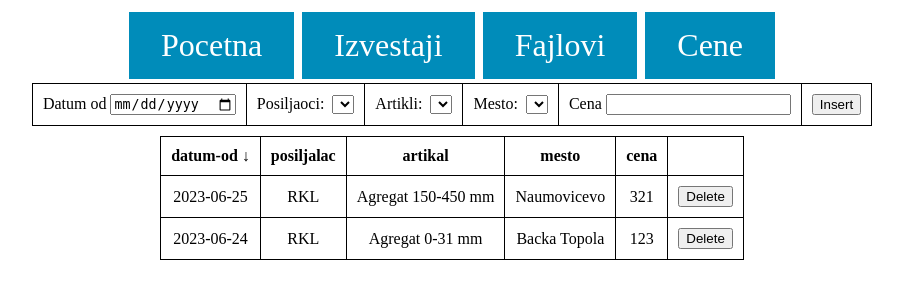
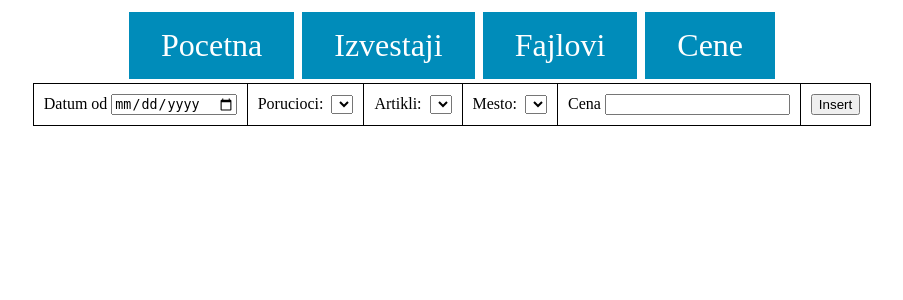
Before and after one commit to vidoje-zeljic/rkl, a Flask app: page /prices in a window 1280 px wide. Shown: the top 300 px of the page, without its empty margins (188-1091 px from the left). Run offline with Flask 3, Linux system fonts and the light colour scheme; lists and menus that the app fills with data are empty.

Commit message:
cena posiljalac -> porucilac

```diff
--- a/db.py
+++ b/db.py
@@ -72,7 +72,7 @@
             from cena c
             where
                 c.datum_od <= i.datum
-                and c.posiljalac = i.posiljalac
+                and c.porucilac = i.porucilac
                 and c.artikal = i.artikal
                 and c.mesto = i.mesto
             order by c.datum_od desc
@@ -174,7 +174,7 @@
     cur.execute("""
     INSERT INTO cena(
         'datum_od',
-        'posiljalac',
+        'porucilac',
         'artikal',
         'mesto',
         'cena'
--- a/main.py
+++ b/main.py
@@ -144,7 +144,7 @@
     if request.method == 'GET':
         return render_template('prices.html',
                                prices=db.pricesJson(),
-                               posiljaoci=db.posiljaoci(),
+                               porucioci=db.porucioci(),
                                artikli=db.artikli(),
                                mesta=db.mesta(),
                                )
--- a/resources/db/statements/create.sql
+++ b/resources/db/statements/create.sql
@@ -40,7 +40,7 @@
 (
     id         integer not null /*autoincrement needs PK*/,
     datum_od   TEXT    not null,
-    posiljalac TEXT    not null,
+    porucilac  TEXT    not null,
     artikal    TEXT    not null,
     mesto      TEXT    not null,
     cena       integer not null
--- a/static/index.js
+++ b/static/index.js
@@ -214,7 +214,7 @@
 
 function insert() {
     datumOd = document.getElementById("datum-od").value
-    posiljalac = document.getElementById("posiljalac").value
+    porucilac = document.getElementById("porucilac").value
     artikal = document.getElementById("artikal").value
     mesto = document.getElementById("mesto").value
     cena = document.getElementById("cena").value
@@ -229,7 +229,7 @@
 
     requestBody = {
         "datum-od": datumOd,
-        "posiljalac": posiljalac,
+        "porucilac": porucilac,
         "artikal": artikal,
         "mesto": mesto,
         "cena": cena
@@ -299,7 +299,6 @@
             tr.appendChild(td);
         });
         let th = document.createElement("th");
-        console.log(vals[0])
         th.innerHTML = `<button onclick=deletePrice(${vals[0]})> Delete </button>`
         tr.appendChild(th);
         table.appendChild(tr);
--- a/templates/prices.html
+++ b/templates/prices.html
@@ -16,9 +16,9 @@
             <input type="date" id="datum-od">
         </td>
         <td>
-            <label for="posiljalac">Posiljaoci:&nbsp;</label>
-            <select id="posiljalac" style="text-align: center;">
-                {% for e in posiljaoci: %}
+            <label for="porucilac">Porucioci:&nbsp;</label>
+            <select id="porucilac" style="text-align: center;">
+                {% for e in porucioci: %}
                 <option value="{{e[0]}}">{{e[0]}}</option>
                 {% endfor %}
             </select>
```
Also changed, not shown: rkl.db.
